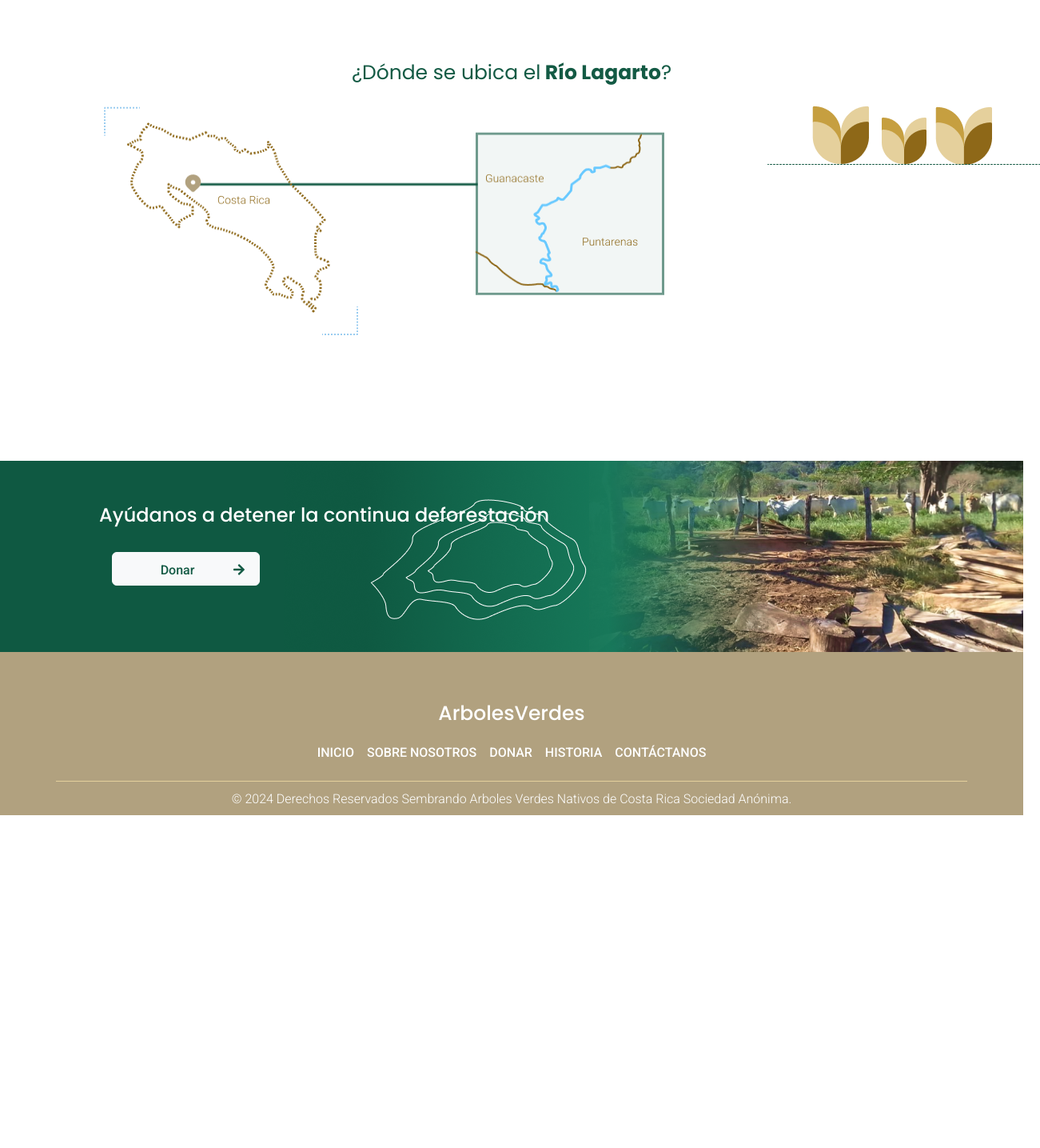
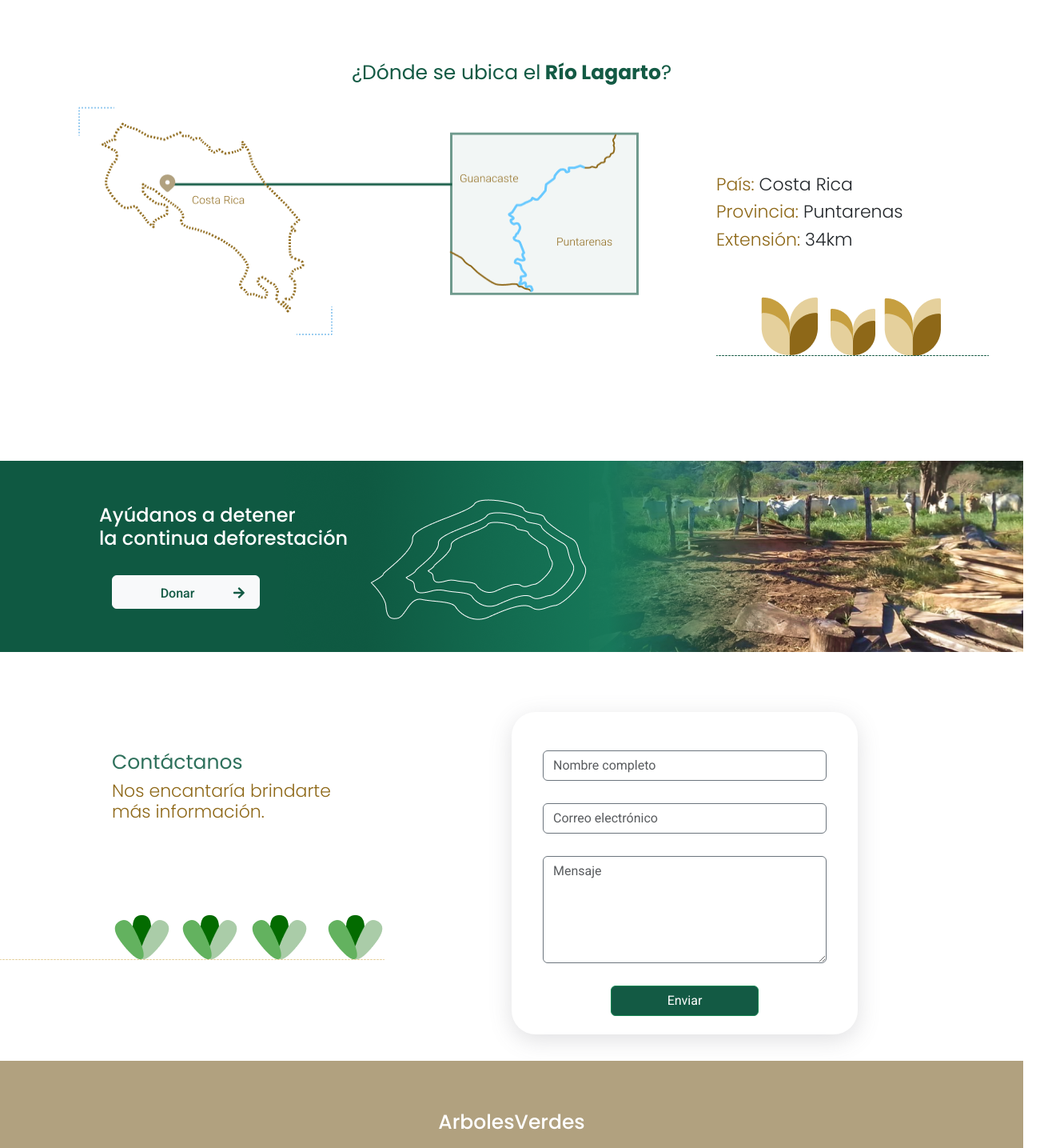
Before and after one commit to angie1798/ArbolesVerdesFront, a React (Create React App) app: page / in a window 1280 px wide. Shown: the part 1500-2935 px from the top of the page at 80% size, 1301 px wide, since content can reach past the window. Before the commit the page ends 2519 px from the top, so only its background shows below. Built offline with nearby package versions, Linux system fonts and the light colour scheme.

Commit message:
creation of component contact us, also finished home page

```diff
--- /dev/null
+++ b/src/components/contact-us.js
@@ -0,0 +1,40 @@
+
+import Form from 'react-bootstrap/Form';
+import plantasVerdes from "../img/plantas_rayita.png";
+import "../styles/style.css";
+function ContactUs(){
+return(
+        <div className="container-contact w-100 d-flex flex-row">
+            <div className="container-left text-contact align-content-start">
+                <h4 className="poppins-regular title">
+                Contáctanos
+                </h4>
+                <h4 className="poppins-light subtitle">
+                Nos encantaría brindarte <br/>más información.
+                </h4>
+                <img src={plantasVerdes} className='img-contact'/>
+            </div>
+            <div className="container-right align-content-start">
+            <div className='container-form'>
+            <Form>
+      <Form.Group className="mb-3  space-between-form" controlId="contactUsForm.ControlInput1">
+        <Form.Control type="email" placeholder="Nombre completo" className='border border-secondary'/>
+      </Form.Group>
+      <Form.Group className="mb-3  space-between-form" controlId="contactUsForm.ControlInput2">
+        <Form.Control type="email" placeholder="Correo electrónico" className='border border-secondary'/>
+      </Form.Group>
+      <Form.Group className="mb-3  space-between-form" controlId="contactUsForm.ControlTextArea1">
+        <Form.Control as="textarea" rows={5} className='border border-secondary' placeholder='Mensaje'/>
+      </Form.Group>
+      <Form.Group className='d-flex justify-content-center'>
+      <button type="button" className="btn btn-success custom-button-green custom-button mt-0">Enviar</button>
+      </Form.Group>
+
+    </Form>
+
+            </div>
+            </div>
+        </div>
+);
+}
+export default ContactUs;
--- a/src/pages/home.js
+++ b/src/pages/home.js
@@ -4,7 +4,7 @@ import deforestation from "../img/Deforestation.png"
 import ubicacion from "../img/Ubicacion.png"
 import plantitas from "../img/plantitas.png"
 import CustomButton from "../components/button"
-import { FaArrowRight } from "react-icons/fa";
+import ContactUs from "../components/contact-us";
 
 function Home() {
   return (
@@ -22,7 +22,7 @@ function Home() {
             nisi. Nullam metus eros, dignissim in rutrum nec, egestas ac
           </p>
           <div className="buttonToDonate">
-          <CustomButton color="btn-light" textColor="text-green" text={"Donar"} linkTo={"/"}/>
+          <CustomButton color="btn-light" textColor="text-green" text={"Donar"} linkTo={"/#contacto"}/>
           </div>
         </div>
       </div>
@@ -74,22 +74,38 @@ function Home() {
       {/**inicio de la seccion 4 */}
       <h3 className="poppins-regular title-ubicacion">¿Dónde se ubica el <b>&nbsp;Río Lagarto</b>?</h3>
       <div className="w-100 d-flex container-ubicacion">
-        <div className="w-75 d-flex justify-content-center bbb ">
+        <div className="d-flex justify-content-center bbb ">
           <img src={ubicacion}/>
         </div>
-        <div className="w-25">
-          <img src={plantitas}/>
+        <div className="ccc">
+          <div className="text-ubicacion">
+            <h4 className="poppins-light">
+            <span>País:</span> Costa Rica
+            </h4>
+            <h4 className="poppins-light">
+            <span>Provincia:</span>  Puntarenas
+            </h4>
+            <h4 className="poppins-light">
+            <span>Extensión:</span> 34km
+            </h4>
+          </div>
+          <img src={plantitas} className="align-self-center"/>
         </div>
       </div>
       {/**fin de la seccion 4 */}
       {/**inicio de la seccion 5 */}
       <div className="container-donar">
         <h4 className="poppins-medium text-white">Ayúdanos a detener
+          <br/>
         la continua deforestación</h4>
         <CustomButton color="btn-light problematica-button" textColor="text-green" text={"Donar"} linkTo={"/"}/>
       </div>
       {/**fin de la seccion 5 */}
       {/**inicio de la seccion 6 */}
+      <a id="contacto">
+      <ContactUs/>
+      </a>
+
       {/**fin de la seccion 6 */}
     </div>
   );
--- a/src/styles/style.css
+++ b/src/styles/style.css
@@ -182,22 +182,6 @@ p{
 .text-green{
   color: #135A44;
 }
-/* .buttonToDonate{
-  width:150px;
-}
-.buttonToDonate>a{
-  color: #135A44;
-  text-decoration:none;
-}
-.buttonToDonate>a>button{
-  padding-top: 12px;
-  padding-bottom: 12px;
-  padding-right: 17px;
-}
-.buttonToDonate>a>button>div{
-  color: #135A44;
-} */
-
 .textArrowButton{
   height: 16px;
   line-height: normal;
@@ -297,6 +281,10 @@ p{
 
 .bbb{
   max-height:293px;
+  width:70%;
+}
+.ccc{
+  width:30%;
 }
 
 .title-ubicacion{
@@ -306,6 +294,16 @@ p{
   margin-bottom:20px;
   display:flex;
   justify-content:center;
+}
+.text-ubicacion{
+  margin-top: 92px;
+  margin-bottom:52px;
+}
+.text-ubicacion>h4{
+  font-size:22px;
+}
+.text-ubicacion>h4>span{
+  color: #8E6818;
 }
 .container-donar{
   background-image: url("../img/CallToAction.png");
@@ -318,6 +316,27 @@ p{
   padding-left:124px;
   padding-top:54px;
   margin-botton:25px;
+}
+
+.container-contact{
+  width:100%;
+  padding-top:75px;
+  min-height:511px;
+}
+.text-contact{
+  padding-top:48px;
+}
+.img-contact{
+  margin-top:83px;
+}
+.container-form{
+  width:433px;
+  border-radius: 30px;
+  box-shadow: rgba(100, 100, 111, 0.2) 0px 7px 29px 0px;
+  padding: 48px 39px 23px 39px ;
+}
+.space-between-form{
+  margin-bottom:28px !important;
 }
 @media only screen and (min-width: 720px) {
 
```
Also changed, not shown: src/img/plantas_rayita.png (added).
